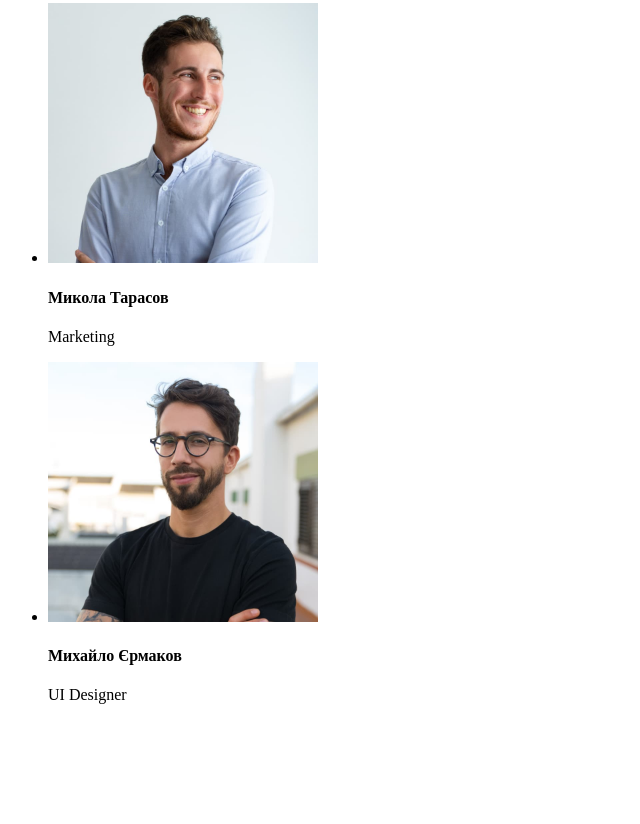
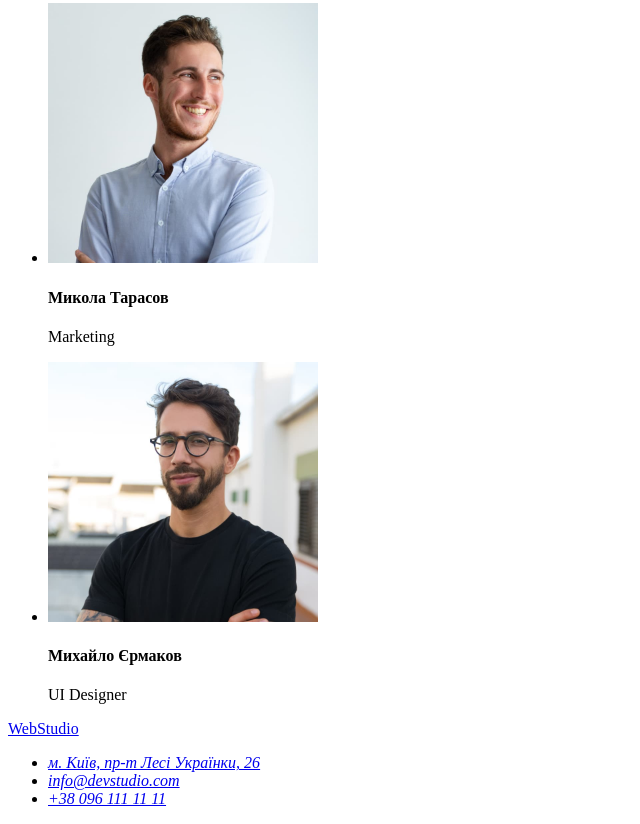
Before and after one commit to Tetiana1409/goit-markup-hw-01, a plain HTML site: page index.html in a window 1280 px wide. Shown: the part 2335-3159 px from the top of the page, without its empty margins (0-640 px from the left). Before the commit the page ends 3055 px from the top, so only its background shows below. Drawn offline with Linux system fonts and the light colour scheme.

Commit message:
додала футер

```diff
--- a/index.html
+++ b/index.html
@@ -123,6 +123,23 @@
         </ul>
       </section>
     </main>
-    <footer></footer>
+
+    <footer>
+      <a href="./index.html">WebStudio</a>
+      <address>
+        <ul>
+          <li>
+            <a
+              href="https://goo.gl/maps/CPtrU1FHBa2aNyZL9"
+              target="_blank"
+              rel="noopener noreferrer nofollow"
+              >м. Київ, пр-т Лесі Українки, 26</a
+            >
+          </li>
+          <li><a href="mailto:info@devstudio.com">info@devstudio.com</a></li>
+          <li><a href="tel:+380961111111">+38 096 111 11 11</a></li>
+        </ul>
+      </address>
+    </footer>
   </body>
 </html>
```
